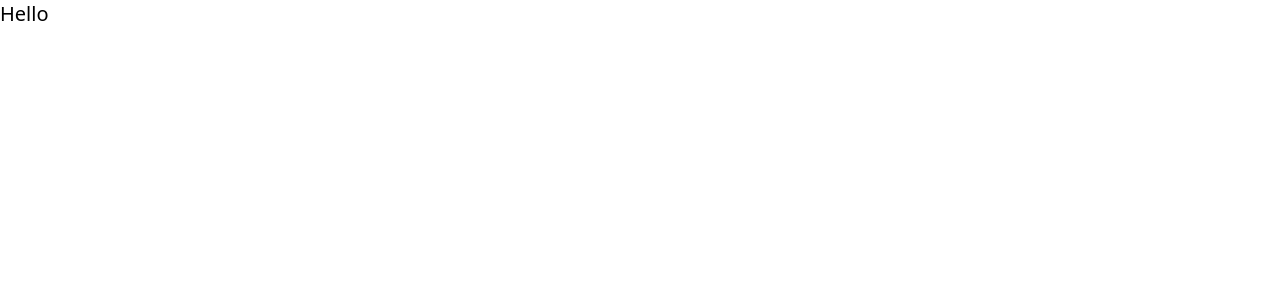
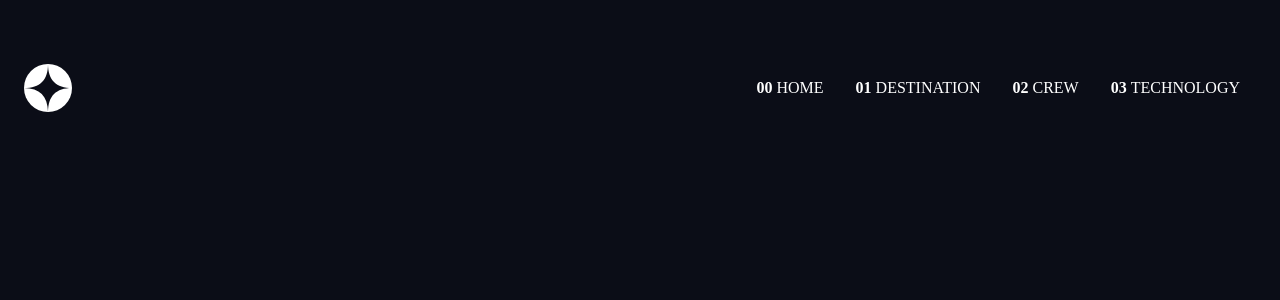
Before and after one commit to kennedybabu/space-toursim, a React (Create React App) app: page / in a window 1280 px wide. Shown: the top 300 px of the page. Built offline with nearby package versions, Linux system fonts and the light colour scheme.

Commit message:
feature: create a responsive navbar

```diff
--- a/package.json
+++ b/package.json
@@ -8,6 +8,7 @@
     "@testing-library/user-event": "^13.5.0",
     "react": "^18.1.0",
     "react-dom": "^18.1.0",
+    "react-icons": "^4.4.0",
     "react-scripts": "5.0.1",
     "web-vitals": "^2.1.4"
   },
--- a/src/App.js
+++ b/src/App.js
@@ -1,9 +1,10 @@
+import Navbar from "./components/Navbar";
 
 function App() {
   return (
-    <div>
-        <h1 className="text-xl">Hello</h1>
-    </div>
+    <>
+       <Navbar />
+    </>
   );
 }
 
--- /dev/null
+++ b/src/components/Navbar.jsx
@@ -0,0 +1,42 @@
+import React, {useState} from 'react'
+import Logo from '../assets/logo.svg'
+import { FaBars, FaTimes } from 'react-icons/fa'
+
+const Navbar = () => {
+    const [nav, setNav] = useState(false)
+
+    const handleNav = () => setNav(!nav)
+
+  return (
+    <div className='w-full top-0 left-0  px-[24px] flex justify-between items-center md:mt-[40px] h-[96px] overflow-hidden'>
+       <div>
+           <img src={Logo} alt="logo svg" />
+       </div>
+
+        {/* menu */}
+       <ul className='hidden md:flex text-white '>
+           <li><span className='font-bold'>00 </span>HOME</li>
+           <li><span className='font-bold'>01 </span>DESTINATION</li>
+           <li><span className='font-bold'>02 </span>CREW</li>
+           <li><span className='font-bold'>03 </span>TECHNOLOGY</li>
+       </ul>
+
+       {/* hamburger menu */}
+        <div className='md:hidden z-10 text-[#d0d6f9] text-xl' onClick={handleNav}>
+            {!nav ? <FaBars /> : <FaTimes />}
+        </div>
+
+        {/* mobile menu */}
+
+       <ul className={!nav ? 'hidden' : 'absolute top-0 right-0 w-[264px] h-screen bg-red-100 flex flex-col items-start text-white pt-[112px] pl-[20px]'}>
+           <li className='py-4'><span className='font-bold'>00 </span>HOME</li>
+           <li className='py-4'><span className='font-bold'>01 </span>DESTINATION</li>
+           <li className='py-4'><span className='font-bold'>02 </span>CREW</li>
+           <li className='py-4'><span className='font-bold'>03 </span>TECHNOLOGY</li>
+       </ul>
+
+    </div>
+  )
+}
+
+export default Navbar
--- a/src/index.css
+++ b/src/index.css
@@ -1,3 +1,18 @@
 @tailwind base;
 @tailwind components;
 @tailwind utilities;
+
+@import url('https://fonts.googleapis.com/css2?family=Bellefair&family=Lato:wght@300;400;700&display=swap');
+
+
+@layer base {
+    body {
+        @apply font-[Bellefair];
+        @apply bg-[#0b0d17]
+    }
+
+    li {
+        @apply px-4;
+        @apply list-none
+    }
+}
```
Also changed, not shown: src/assets/logo.svg (added), 1 other file (tests, documents, lock files or other folders).
